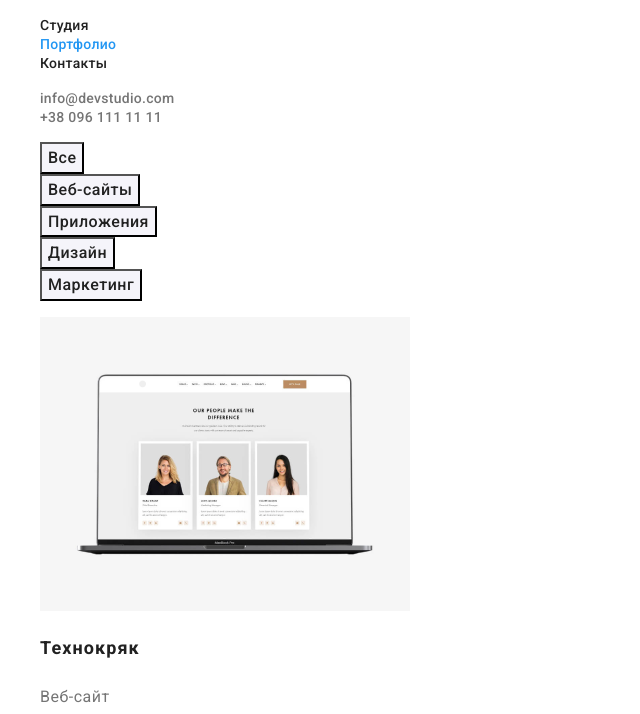
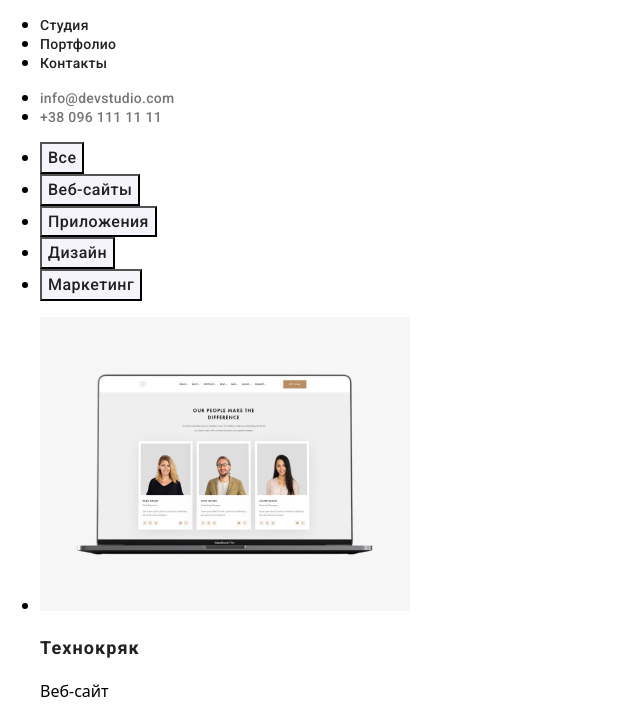
Before and after one commit to kapitoshka24/goit-markup-hw-02, a plain HTML site: page portfolio.html in a window 1280 px wide. Shown: the part 32-746 px from the top of the page, without its empty margins (0-640 px from the left). Drawn offline with nearby package versions, Linux system fonts and the light colour scheme.

Commit message:
Revert "improve hw№2"
This reverts commit 08f4d324f45544917852236b7119d576ee49a4f7.

```diff
--- a/css/styles-index.css
+++ b/css/stylesIndex.css
@@ -26,9 +26,6 @@
   text-decoration: none;
 }
 .nav-item:hover {
-  color: var(--blue);
-}
-.nav-item-active {
   color: var(--blue);
 }
 .nav-item,
@@ -138,7 +135,6 @@
   line-height: 1.71;
   letter-spacing: 0.03em;
   color: var(--white);
-  font-style: normal;
 }
 .footer-contacts-item {
   font-family: Roboto;
@@ -148,12 +144,4 @@
   letter-spacing: 0.03em;
   color: var(--contacts-footer);
   text-decoration: none;
-  font-style: normal;
 }
-.site-nav,
-.contacts,
-.advantages,
-.about-us-pics,
-.our-team-blocks {
-  list-style-type: none;
-}
--- a/css/styles-portfolio.css
+++ b/css/stylesPortfolio.css
@@ -29,7 +29,7 @@
   letter-spacing: 0.06em;
   color: var(--black);
 }
-.product-type {
+.products-type {
   font-family: Roboto;
   font-weight: 400;
   font-size: 16px;
@@ -37,7 +37,3 @@
   letter-spacing: 0.03em;
   color: var(--grey);
 }
-.sorting,
-.sort-items {
-  list-style-type: none;
-}
--- a/portfolio.html
+++ b/portfolio.html
@@ -7,8 +7,8 @@
       rel="stylesheet"
       href="https://cdnjs.cloudflare.com/ajax/libs/modern-normalize/1.0.0/modern-normalize.min.css"
     />
-    <link rel="stylesheet" href="./css/styles-index.css" />
-    <link rel="stylesheet" href="./css/styles-portfolio.css" />
+    <link rel="stylesheet" href="./css/stylesIndex.css" />
+    <link rel="stylesheet" href="./css/stylesPortfolio.css" />
     <link
       href="https://fonts.googleapis.com/css2?family=Oleo+Script&family=Raleway:wght@700&family=Roboto:wght@400;500;700;900&display=swap"
       rel="stylesheet"
@@ -17,22 +17,16 @@
   </head>
   <body>
     <header>
-      <a class="logo-black" href="./index.html"
-        ><span class="web">Web</span>Studio</a
-      >
+      <a class="logo-black" href="/"><span class="web">Web</span>Studio</a>
       <nav>
-        <ul class="site-nav">
+        <ul>
           <li><a class="nav-item" href="./index.html">Студия</a></li>
-          <li>
-            <a class="nav-item nav-item-active" href="./portfolio.html"
-              >Портфолио</a
-            >
-          </li>
+          <li><a class="nav-item" href="./portfolio.html">Портфолио</a></li>
           <li><a class="nav-item" href="#contacts">Контакты</a></li>
         </ul>
       </nav>
 
-      <ul class="contacts">
+      <ul>
         <li>
           <a
             class="header-contacts"
@@ -57,7 +51,7 @@
     <main>
       <section>
         <div>
-          <ul class="sorting">
+          <ul>
             <li><button class="sort-button" type="button">Все</button></li>
             <li>
               <button class="sort-button" type="button">Веб-сайты</button>
@@ -72,7 +66,7 @@
           </ul>
         </div>
         <div>
-          <ul class="sort-items">
+          <ul>
             <li>
               <img
                 src="./images/portfolio/Technokriak.png"
@@ -169,7 +163,7 @@
       <a class="logo-white" href="/"><span class="web">Web</span>Studio</a>
       <address class="street-name">г. Киев, пр-т Леси Украинки, 26</address>
       <address>
-        <ul class="contacts">
+        <ul>
           <li>
             <a
               class="footer-contacts-item"
```
Also changed, not shown: index.html (+9 -13 lines).
